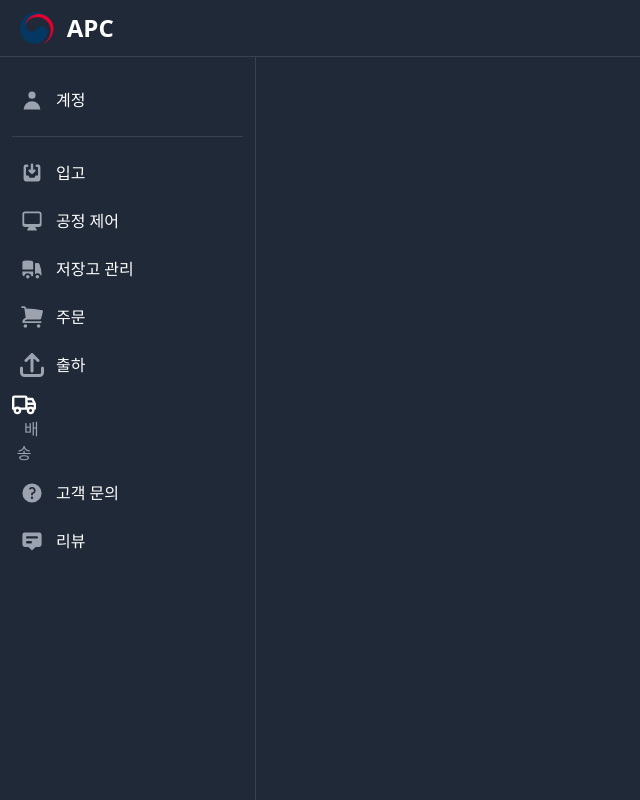
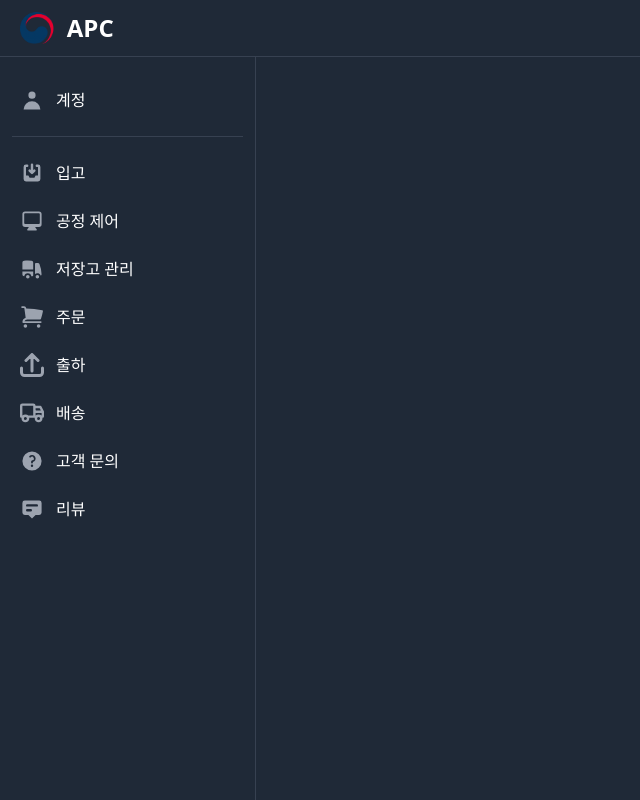
Before and after one commit to good9804/APCAuth, a Vue app in the folder front/: page / in a window 1280 px wide. Shown: the whole page, without its empty margins (0-640 px from the left). Built offline with nearby package versions, Linux system fonts and the light colour scheme; no server answers; the HTML template or start-up script is replaced by a standard one.

Commit message:
메뉴추가

```diff
--- a/front/src/components/NavBar.vue
+++ b/front/src/components/NavBar.vue
@@ -372,9 +372,9 @@
               type="button"
             >
               <div
-                class="flex-shrink-0 w-6 h-6 text-gray-500 transition duration-75 dark:text-gray-400 group-hover:text-gray-900 dark:group-hover:text-white"
+                class="flex items-center p-2 text-base font-normal text-gray-900 rounded-lg dark:text-white hover:bg-gray-100 dark:hover:bg-gray-700"
               >
-              <svg class="w-6 h-6 text-gray-800 dark:text-white"
+              <svg class="w-6 flex-shrink-0 w-6 h-6 text-gray-500 transition duration-75 dark:text-gray-400 group-hover:text-gray-900 dark:group-hover:text-white"
               aria-hidden="true"
               xmlns="http://www.w3.org/2000/svg" fill="none"
               viewBox="0 0 20 16">
```
